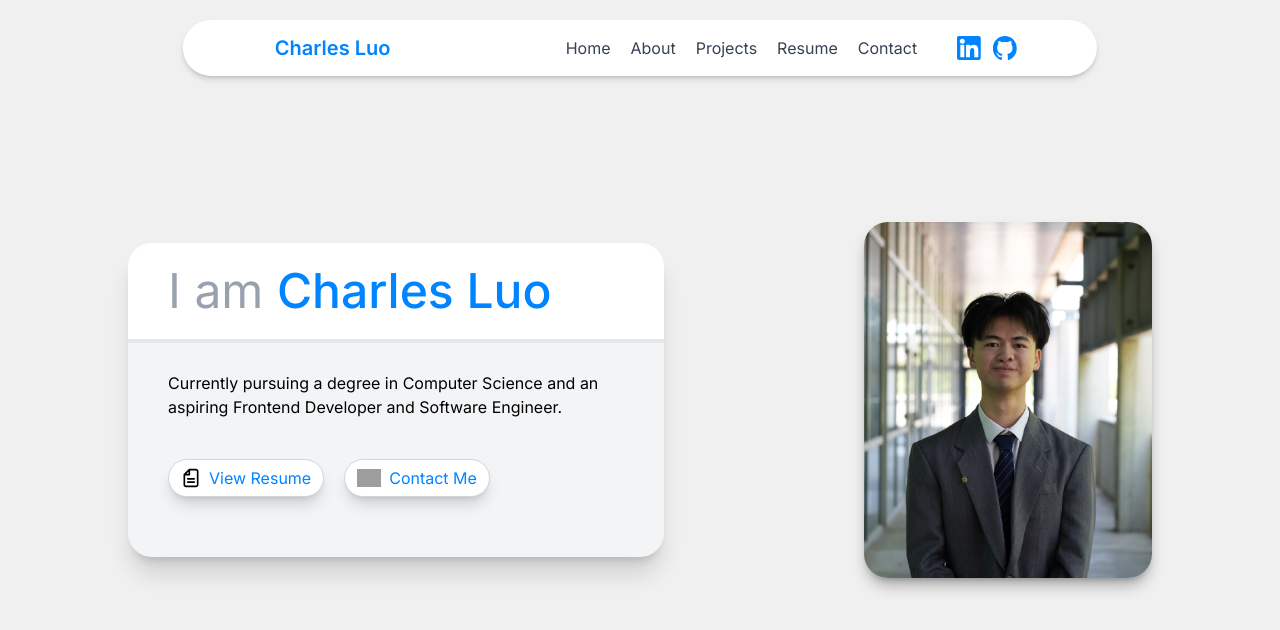
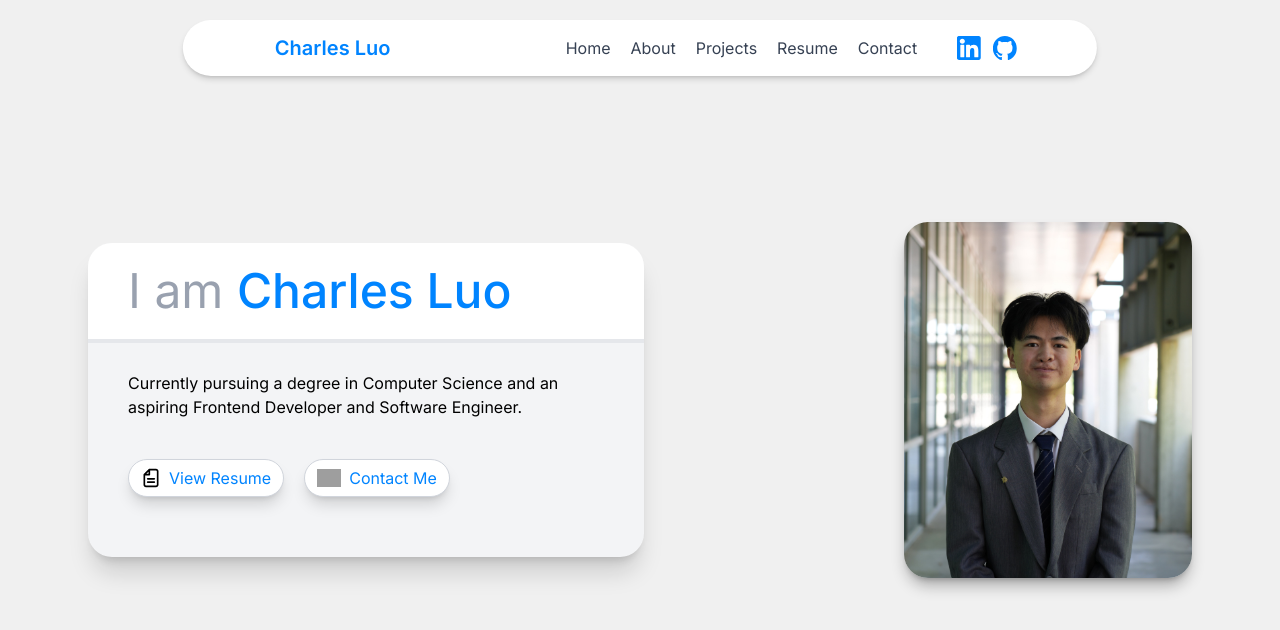
Before and after one commit to charlesluo06/portfolio-website, a React (Vite) app: page / in a window 1280 px wide. Shown: the top 630 px of the page. Built offline with nearby package versions, Linux system fonts and the light colour scheme; grey boxes are pictures that could not be loaded.

Commit message:
changed sizing for intro component

```diff
--- a/index.html
+++ b/index.html
@@ -3,7 +3,7 @@
   <head>
     <meta charset="UTF-8" />
     <meta name="viewport" content="width=device-width, initial-scale=1.0" />
-    <title>Personal Website</title>
+    <title>Charles Luo | Portfolio</title>
   </head>
   <body>
     <div id="root"></div>
--- a/src/components/Intro.tsx
+++ b/src/components/Intro.tsx
@@ -7,7 +7,7 @@ function Intro() {
     <>
       <div className="min-h-screen bg-[#f0f0f0] flex items-center">
         {/* container for BOTH card + image */}
-        <div className="w-full max-w-6xl mx-auto lg:px-16 px-6 flex items-center justify-center gap-10 lg:gap-50">
+        <div className="w-full max-w-6xl mx-auto px-6 flex items-center justify-center gap-10 lg:gap-65">
 
           {/* left card */}
           <div className="flex-1 bg-gray-100 rounded-3xl max-w-xl">
```
